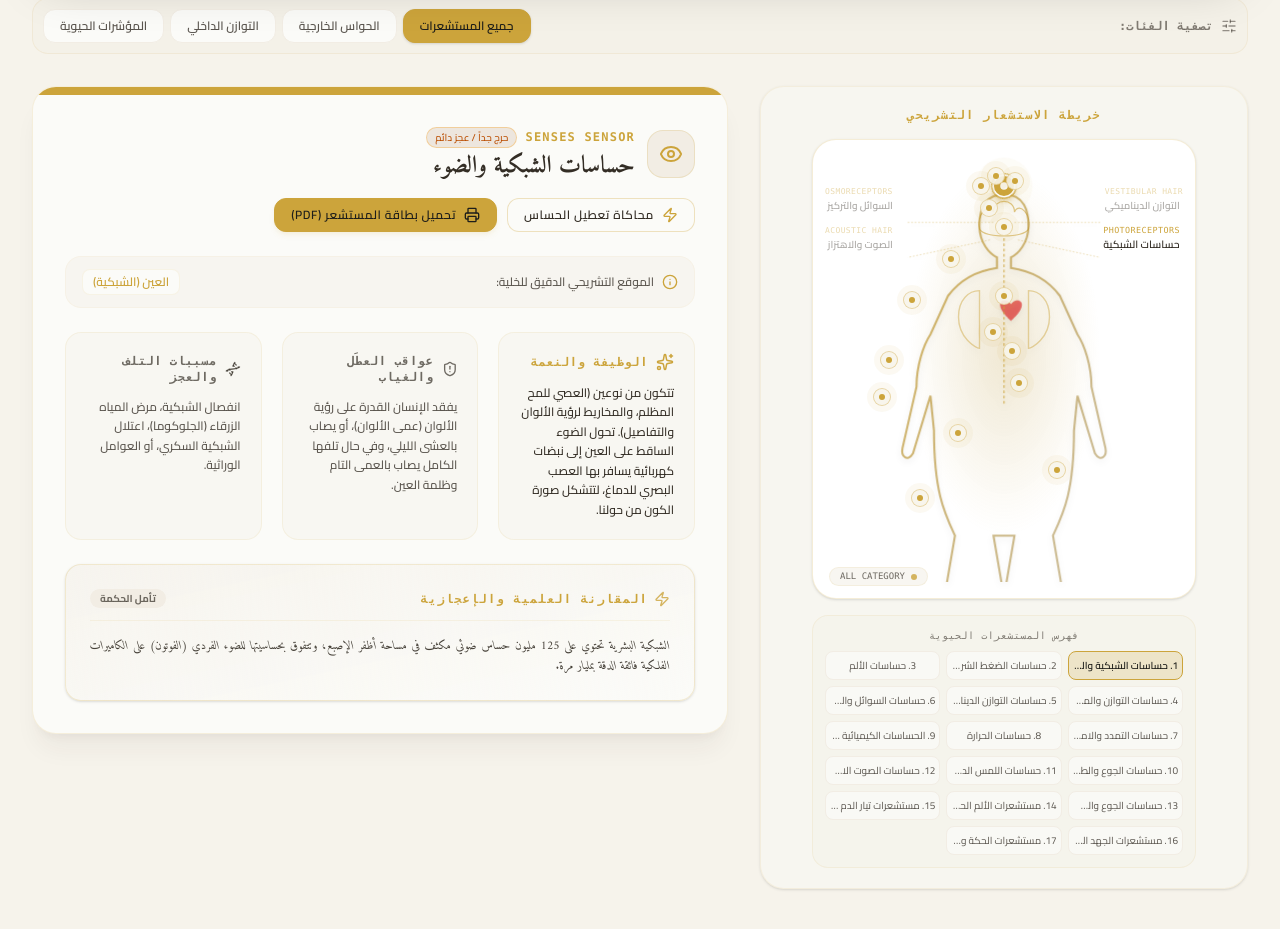
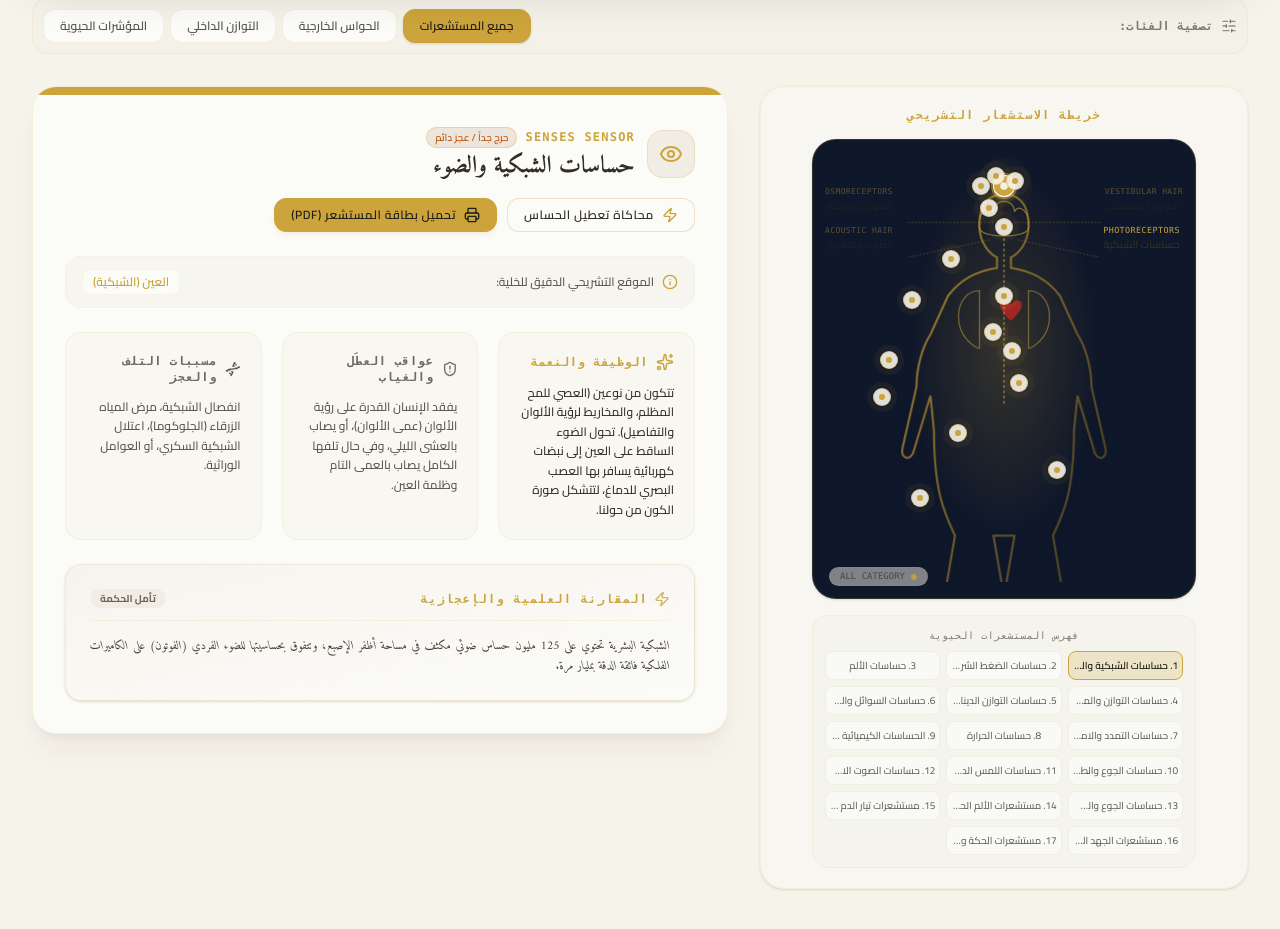
Before and after one commit to Al-BuraqWings/al-mousooaa-al-rabaniyah, a React (Vite) app: page / in a window 1280 px wide. Shown: the part 933-1862 px from the top of the page. Built offline with nearby package versions, Linux system fonts and the light colour scheme; a web font is replaced by a local one.

Commit message:
Update background color of HumanSilhouette component
Changed background color of the main SVG container from white to a dark color.

```diff
--- a/src/components/HumanSilhouette.tsx
+++ b/src/components/HumanSilhouette.tsx
@@ -38,7 +38,7 @@ export default function HumanSilhouette({
       </div>
 
       {/* Main SVG Blueprint */}
-    <div className="relative w-full aspect-[5/6] bg-white rounded-3xl border border-brand-amber/20 shadow-sm p-4 overflow-hidden flex items-center justify-center">
+   <div className="relative w-full aspect-[5/6] bg-[#0f172a] rounded-3xl border border-brand-amber/20 shadow-sm p-4 overflow-hidden flex items-center justify-center">
         {/* Futuristic Grid Overlay */}
         <div className="absolute inset-0 bg-[radial-gradient(#cca43b_0.5px,transparent_0.5px)] [background-size:16px_16px] opacity-10 pointer-events-none" />
 
```
